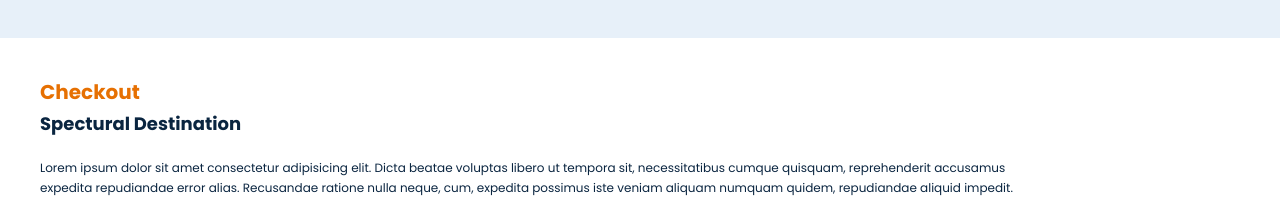
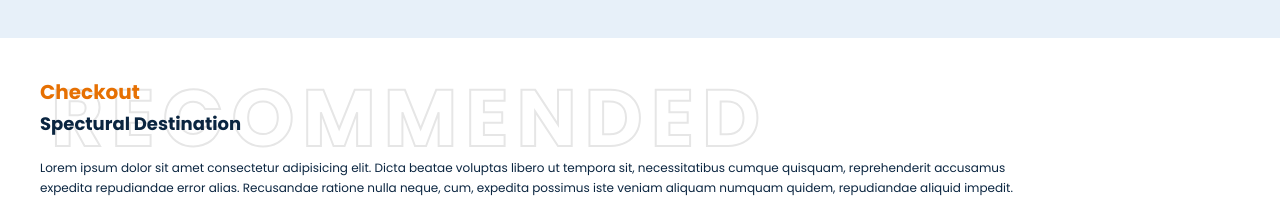
Before and after one commit to AvinasHSinha07/adventure-website, a Next.js app: page / in a window 1280 px wide. Shown: the part 1941-2160 px from the top of the page. Built offline with nearby package versions, Linux system fonts and the light colour scheme.

Commit message:
completed tourdetails

```diff
--- a/components/DetailsCard.jsx
+++ b/components/DetailsCard.jsx
@@ -14,7 +14,7 @@ const DetailsCard = () => {
   const [isHovered, setIsHovered] = useState(false);
 
   return (
-    <div className="card bg-base-100 shadow-sm w-full sm:w-80 md:w-96">
+    <div className="card bg-base-100 shadow-sm w-full ">
       {/* Image Section with Wishlist Icon and Hover Buttons */}
       <figure
         className="relative w-full h-56 overflow-hidden"
--- a/components/TourDetails.jsx
+++ b/components/TourDetails.jsx
@@ -1,13 +1,26 @@
 import React from "react";
 import DetailsCard from "./DetailsCard";
-
+import styles from "../components/TourDetails.module.css"
 const TourDetails = () => {
   return (
-    <div className="md:px-10 md:py-10 px-2 py-10    ">
-       <h3 className="text-xl font-bold text-[#E67002] mb-1">Checkout</h3>
-       <h3 className="text-lg font-bold text-[#0A2540] mb-5">Spectural Destination</h3>
-       <p className="text-[#0A2540] mt-2 text-xs font-normal leading-relaxed mb-6 w-10/12">Lorem ipsum dolor sit amet consectetur adipisicing elit. Dicta beatae voluptas libero ut tempora sit, necessitatibus cumque quisquam, reprehenderit accusamus expedita repudiandae error alias. Recusandae ratione nulla neque, cum, expedita possimus iste veniam aliquam numquam quidem, repudiandae aliquid impedit.</p>
-      <div className="grid grid-cols-1 sm:grid-cols-2 lg:grid-cols-2 xl:grid-cols-3 gap-6 justify-items-center">
+    <div className="relative md:px-10 md:py-10 px-2 py-10">
+      {/* Outlined "Recommended" Text Behind */}
+      <h1
+  className={`${styles.outlinedText} absolute top-20 xl:block hidden  xl:left-[32%]   text-[5rem] font-extrabold text-gray-200 opacity-10 uppercase tracking-widest`}
+>
+  Recommended
+</h1>
+
+
+      {/* Heading and description */}
+      <h3 className="text-xl font-bold text-[#E67002] mb-1 relative z-10">Checkout</h3>
+      <h3 className="text-lg font-bold text-[#0A2540] mb-5 relative z-10">Spectural Destination</h3>
+      <p className="text-[#0A2540] mt-2 text-xs font-normal leading-relaxed mb-6 w-10/12 relative z-10">
+        Lorem ipsum dolor sit amet consectetur adipisicing elit. Dicta beatae voluptas libero ut tempora sit, necessitatibus cumque quisquam, reprehenderit accusamus expedita repudiandae error alias. Recusandae ratione nulla neque, cum, expedita possimus iste veniam aliquam numquam quidem, repudiandae aliquid impedit.
+      </p>
+
+      {/* Cards Grid */}
+      <div className="grid grid-cols-1 sm:grid-cols-2 lg:grid-cols-2 xl:grid-cols-3 gap-6 justify-items-center relative z-10">
         <DetailsCard />
         <DetailsCard />
         <DetailsCard />
--- /dev/null
+++ b/components/TourDetails.module.css
@@ -0,0 +1,9 @@
+.outlinedText {
+
+    transform: translate3d(-50%, -50%, 0);
+    text-fill-color: transparent;
+    text-stroke: 2px black;
+    -webkit-text-fill-color: transparent;
+    -webkit-text-stroke: 2px black;
+    -moz-text-fill-color: transparent;
+  }
```
